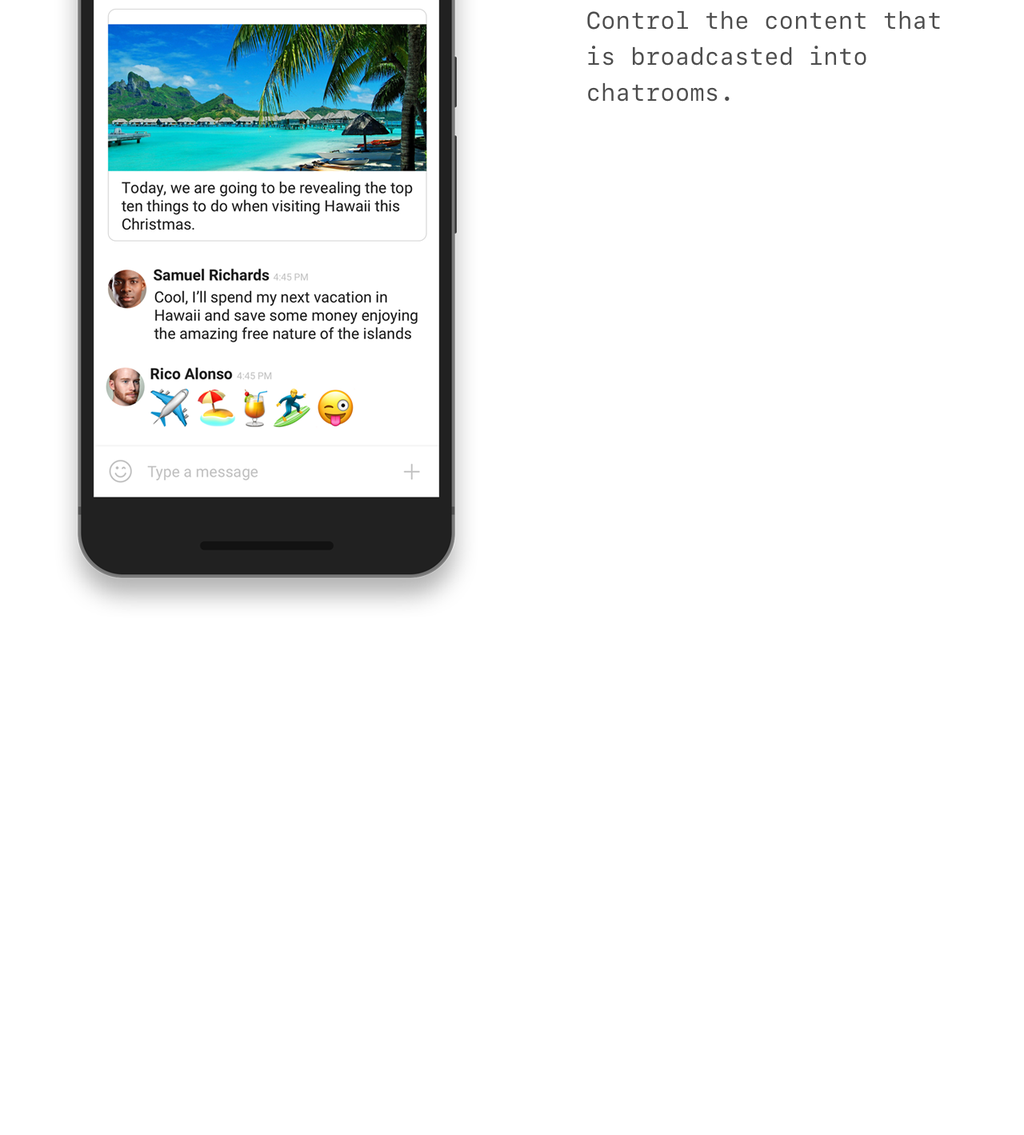
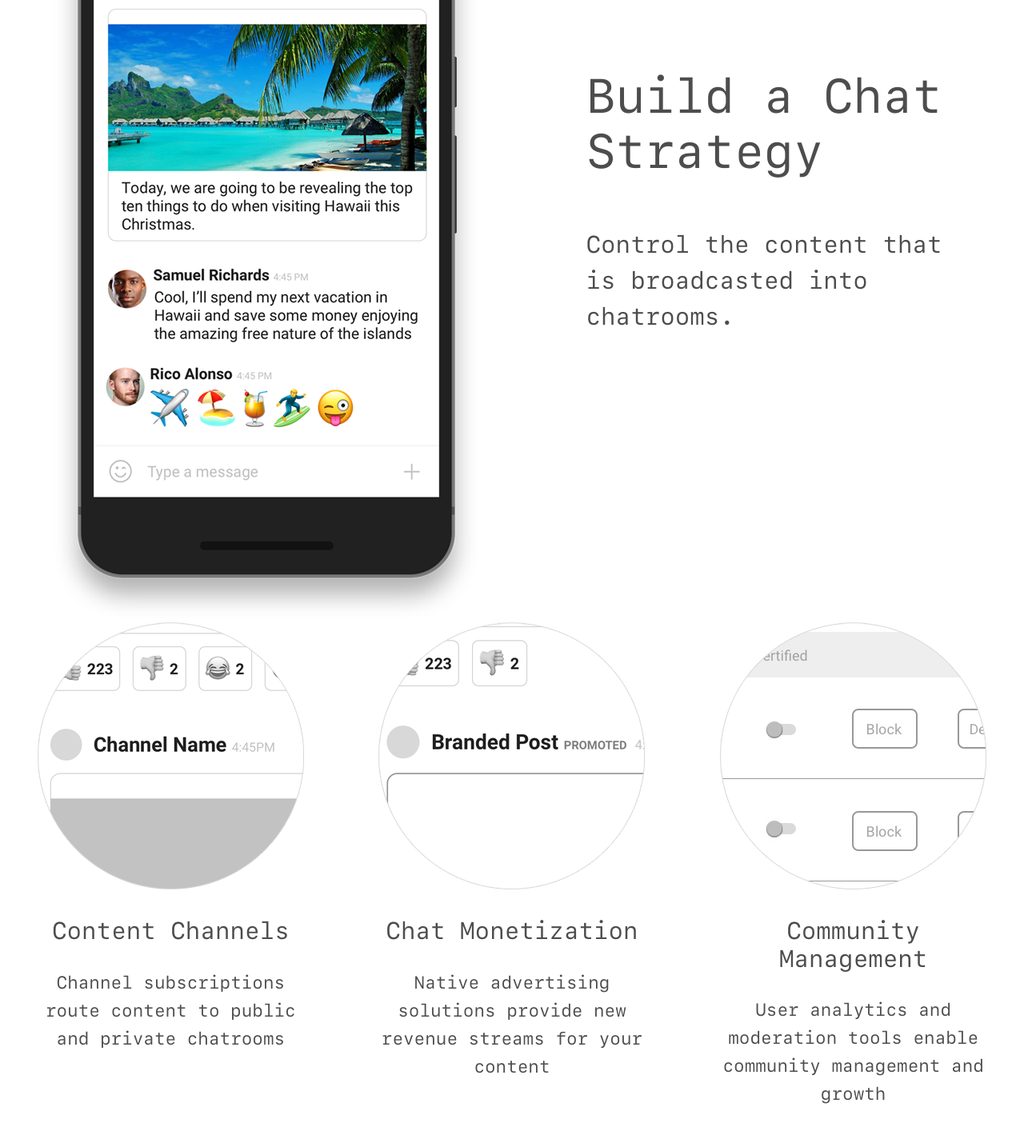
Before and after one commit to xalesouzax/gc-landingpage-v2, a plain HTML site: page index.html in a window 1280 px wide. Shown: the part 1617-3036 px from the top of the page at 80% size. Before the commit the page ends 2579 px from the top, so only its background shows below. Drawn offline with Linux system fonts and the light colour scheme.

Commit message:
improvements + more features

```diff
--- a/css/style.css
+++ b/css/style.css
@@ -133,31 +133,28 @@ h1, p {
 
 }
 
-/*.mock-size {
+.feature1-right {
 
-	text-align: right;
+	margin-top: 280px;
 
-}*/
+}
 
-/*.feature1-width {
+.featureslist {
 
-	width: 100%;
-	vertical-align: middle;
+	text-align: center;
+	width: 333px;
 
-}*/
+}
 
+.featureslist-title {
 
-/*.feature1-right {
+	font-size: 30px;
 
-	width: 30%;
-	margin-right: 10%;
-	margin-top: 125px;
-	vertical-align: middle;
+}
 
-}*/
+.featureslist-text {
 
-/*.feature1-left {
+	font-size: 22px;
+	line-height: 35px;
 
-	text-align: right;
-
-}*/
+}
--- a/index.html
+++ b/index.html
@@ -43,16 +43,42 @@
 
 	<section class="flexbox feature1">
 
-		<div class="feature1-width feature1-left">
-			<img class="mock-size" src="img/mock.png">
+		<div class="feature1-width">
+			<img src="img/mock.png">
 		</div>
 
-		<div class="feature1-width feature1-right">
+		<div class="feature1-right">
 			<p class="feature1-title">Build a Chat Strategy</p>
 			<p class="feature1-text">Control the content that is broadcasted into chatrooms.</p>
 		</div>
 
 	</section>
+
+	<section class="flexbox">
+
+		<div class="featureslist">
+			<img src="img/feature2.png">
+			<p class="featureslist-title">Content Channels</p>
+			<p class="featureslist-text">Channel subscriptions route content to public and private chatrooms</p>
+		</div>
+
+		<div class="featureslist">
+			<img src="img/feature3.png">
+			<p class="featureslist-title">Chat Monetization</p>
+			<p class="featureslist-text">Native advertising solutions provide new revenue streams for your content</p>
+		</div>
+
+		<div class="featureslist">
+			<img src="img/feature4.png">
+			<p class="featureslist-title">Community Management</p>
+			<p class="featureslist-text">User analytics and moderation tools enable community management and growth</p>
+		</div>
+
+	</section>
+
+
+
+
 
 <br>
 <br>
```
Also changed, not shown: img/feature2.png (added), img/feature3.png (added), img/feature4.png (added).
